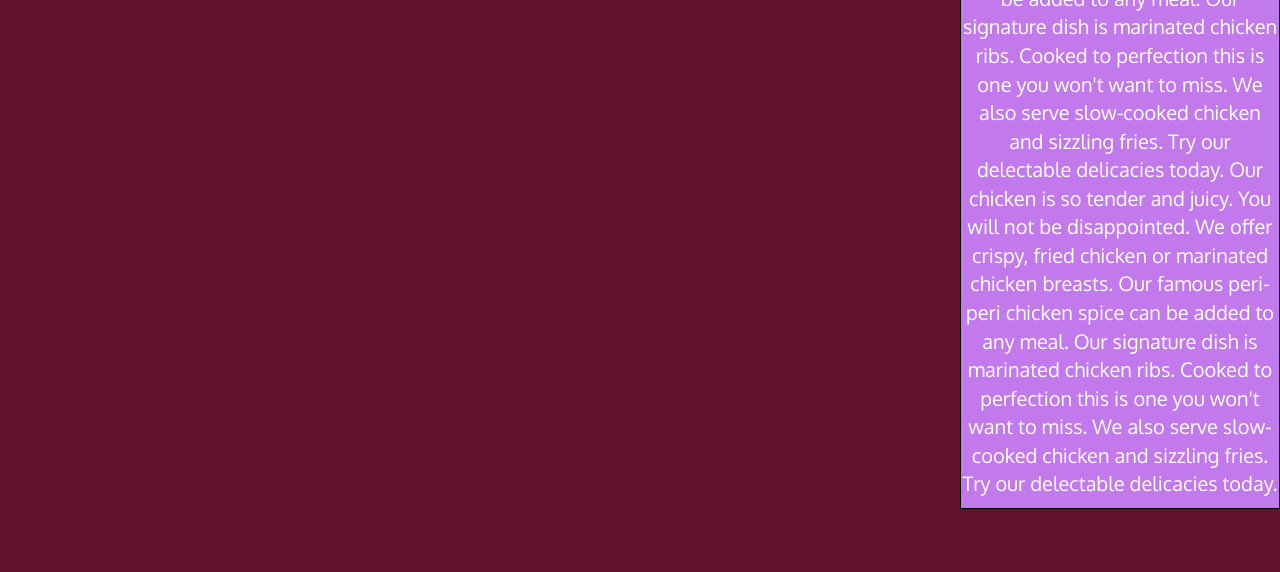
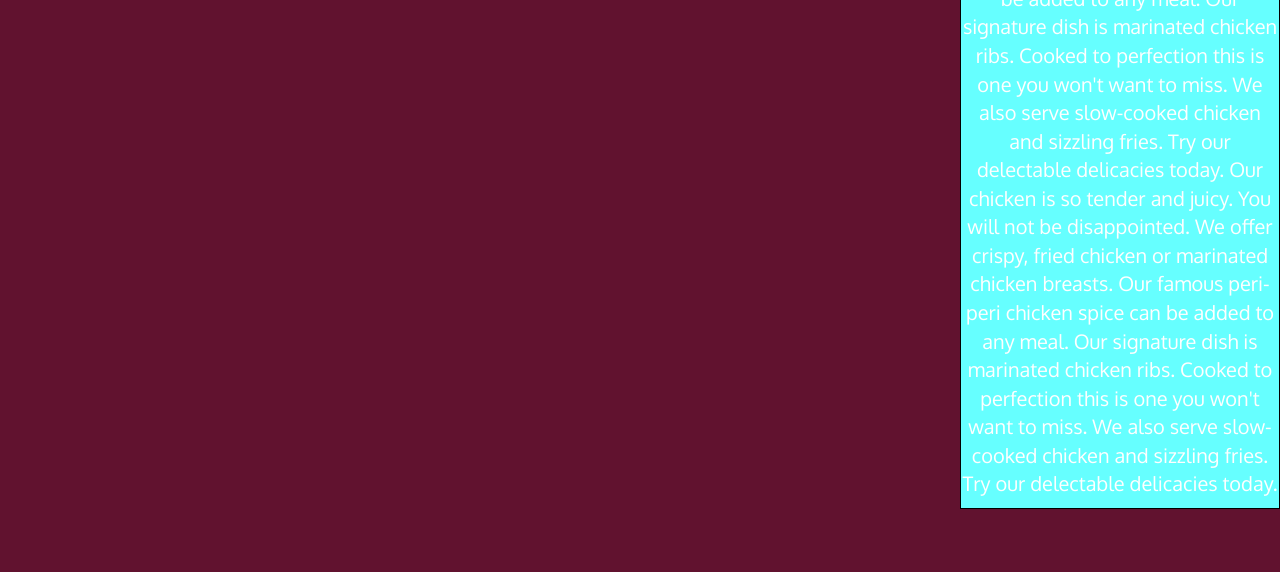
Before and after one commit to gil200000/coursera_assignments, a plain HTML site: page index.html in a window 1280 px wide. Shown: the part 228-800 px from the top of the page. Drawn offline with nearby package versions, Linux system fonts and the light colour scheme; files that its build step writes are made by us from their sources; a script that the page names is missing.

Commit message:
Add files via upload

```diff
--- a/styles.css
+++ b/styles.css
@@ -6,7 +6,7 @@ body {
 }
 
 #p1 {
-  background-color: #C279EC;
+  background-color: #66ffff;
   position: absolute;
   top: 0px;
   right: 0px;
```
